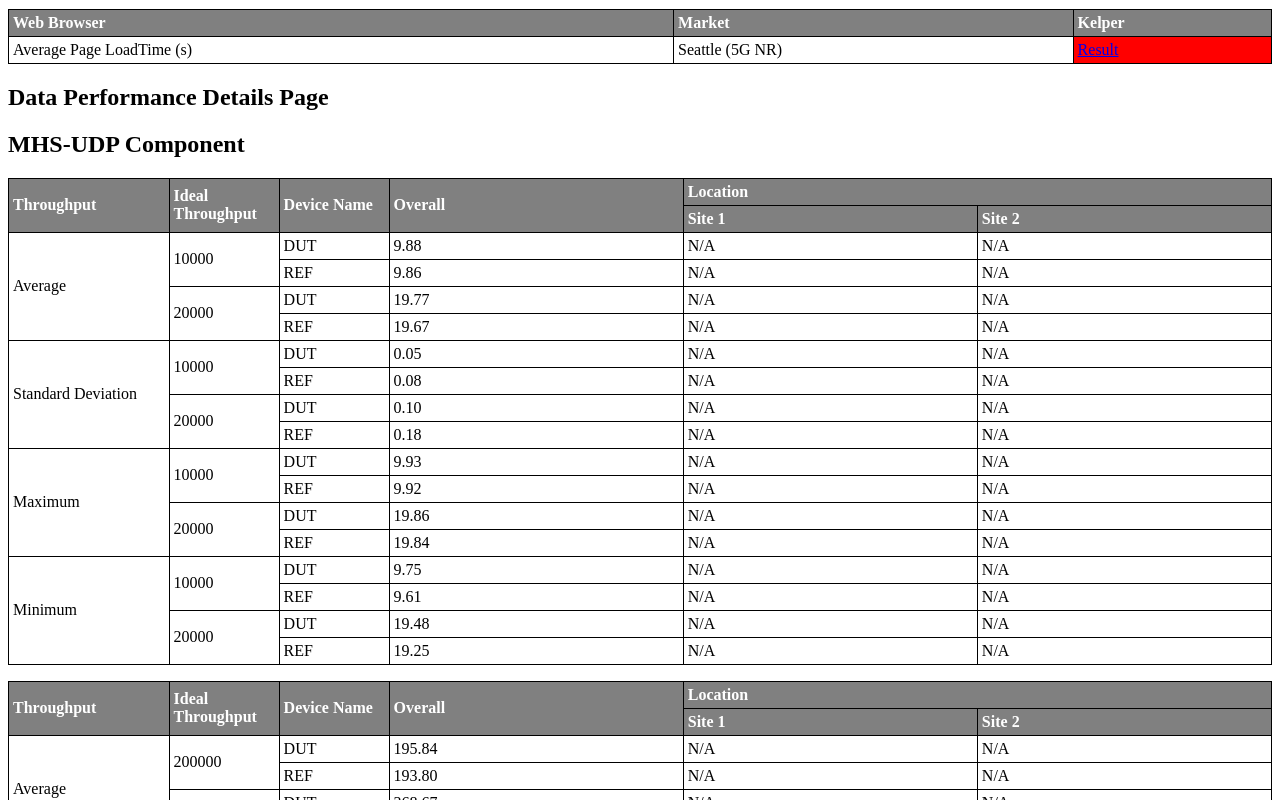
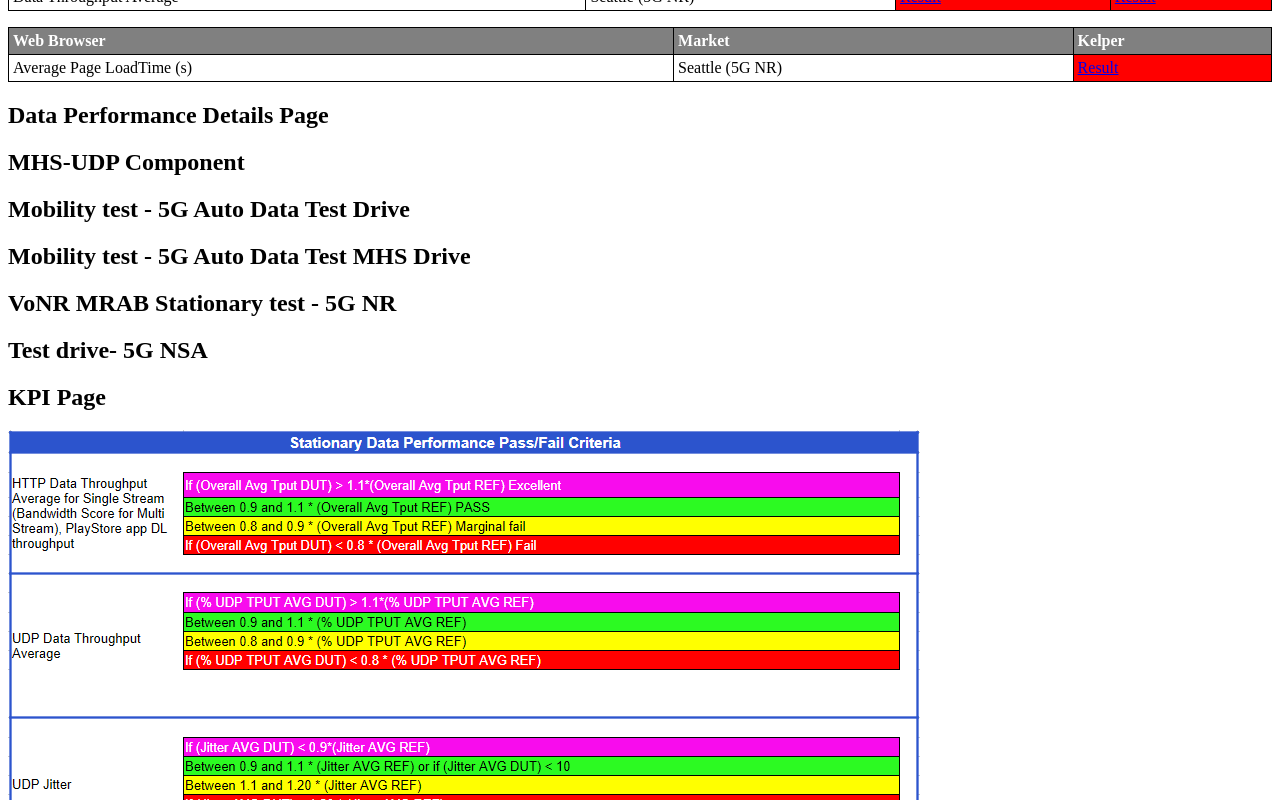
Before and after one commit to LiJieSu0/Fit4Launch_Report, a React (Create React App) app in the folder report-generator-app/: page / in a window 1280 px wide. Shown: the part 2340-3140 px from the top of the page. Built offline with nearby package versions, Linux system fonts and the light colour scheme; what chartjs-plugin-datalabels would draw is missing.

Commit message:
move table from Dploc3

```diff
--- a/report-generator-app/src/ReportDetails/DataPerformance/MHS/Dp_MHS_Udp_Component.js
+++ b/report-generator-app/src/ReportDetails/DataPerformance/MHS/Dp_MHS_Udp_Component.js
@@ -3,209 +3,13 @@ import DpMHSUdpTable from "./Table/DpMHSUdpTable";
 import udpDataRaw from '../../../DataFiles/SA/DpMHSResults/UDP.json'; // Direct import of JSON
 
 function Dp_MHS_Udp_Component() {
-  const [udpData, setUdpData] = useState(null);
-  const [error, setError] = useState(null);
-
-  useEffect(() => {
-    try {
-      setUdpData(udpDataRaw);
-    } catch (e) {
-      setError(e);
-    }
-  }, []);
-
-  const ulIdealThroughput = [10000, 20000];
-  const dlIdealThroughput = [200000, 400000];
-
-  const ulData = [];
-  const dlData = [];
-
-  if (error) {
-    return <div className='page-content'>Error: {error.message}</div>;
-  }
-
-  if (!udpData) {
-    return <div className='page-content'>Loading MHS-UDP data...</div>;
-  }
-
-  // Process udpData to populate ulData and dlData
-  const location1Data = udpData.Location1;
-
-  if (location1Data) {
-    // Process UL data
-    const ul10Mbps = location1Data["UDP Upload Task at 10 Mbps for 10 seconds"];
-    const ul20Mbps = location1Data["UDP Upload Task at 20 Mbps for 10 seconds"];
-
-    if (ul10Mbps) {
-      Object.keys(ul10Mbps).forEach(key => {
-        const deviceData = ul10Mbps[key];
-        if (deviceData["Analysis Direction"] === "UL") {
-          ulData.push({
-            Category: "Average",
-            IdealThroughput: 10000,
-            DeviceName: deviceData["Device Type"],
-            Overall: deviceData.Throughput.Mean.toFixed(2),
-            Site1: "N/A",
-            Site2: "N/A"
-          });
-          ulData.push({
-            Category: "Standard Deviation",
-            IdealThroughput: 10000,
-            DeviceName: deviceData["Device Type"],
-            Overall: deviceData.Throughput["Standard Deviation"].toFixed(2),
-            Site1: "N/A",
-            Site2: "N/A"
-          });
-          ulData.push({
-            Category: "Maximum",
-            IdealThroughput: 10000,
-            DeviceName: deviceData["Device Type"],
-            Overall: deviceData.Throughput.Maximum.toFixed(2),
-            Site1: "N/A",
-            Site2: "N/A"
-          });
-          ulData.push({
-            Category: "Minimum",
-            IdealThroughput: 10000,
-            DeviceName: deviceData["Device Type"],
-            Overall: deviceData.Throughput.Minimum.toFixed(2),
-            Site1: "N/A",
-            Site2: "N/A"
-          });
-        }
-      });
-    }
-
-    if (ul20Mbps) {
-      Object.keys(ul20Mbps).forEach(key => {
-        const deviceData = ul20Mbps[key];
-        if (deviceData["Analysis Direction"] === "UL") {
-          ulData.push({
-            Category: "Average",
-            IdealThroughput: 20000,
-            DeviceName: deviceData["Device Type"],
-            Overall: deviceData.Throughput.Mean.toFixed(2),
-            Site1: "N/A",
-            Site2: "N/A"
-          });
-          ulData.push({
-            Category: "Standard Deviation",
-            IdealThroughput: 20000,
-            DeviceName: deviceData["Device Type"],
-            Overall: deviceData.Throughput["Standard Deviation"].toFixed(2),
-            Site1: "N/A",
-            Site2: "N/A"
-          });
-          ulData.push({
-            Category: "Maximum",
-            IdealThroughput: 20000,
-            DeviceName: deviceData["Device Type"],
-            Overall: deviceData.Throughput.Maximum.toFixed(2),
-            Site1: "N/A",
-            Site2: "N/A"
-          });
-          ulData.push({
-            Category: "Minimum",
-            IdealThroughput: 20000,
-            DeviceName: deviceData["Device Type"],
-            Overall: deviceData.Throughput.Minimum.toFixed(2),
-            Site1: "N/A",
-            Site2: "N/A"
-          });
-        }
-      });
-    }
-
-    // Process DL data
-    const dl200Mbps = location1Data["UDP Download Task at 200 Mbps for 10 seconds"];
-    const dl400Mbps = location1Data["UDP Download Task at 400 Mbps for 10 seconds"];
-
-    if (dl200Mbps) {
-      Object.keys(dl200Mbps).forEach(key => {
-        const deviceData = dl200Mbps[key];
-        if (deviceData["Analysis Direction"] === "DL") {
-          dlData.push({
-            Category: "Average",
-            IdealThroughput: 200000,
-            DeviceName: deviceData["Device Type"],
-            Overall: deviceData.Throughput.Mean.toFixed(2),
-            Site1: "N/A",
-            Site2: "N/A"
-          });
-          dlData.push({
-            Category: "Standard Deviation",
-            IdealThroughput: 200000,
-            DeviceName: deviceData["Device Type"],
-            Overall: deviceData.Throughput["Standard Deviation"].toFixed(2),
-            Site1: "N/A",
-            Site2: "N/A"
-          });
-          dlData.push({
-            Category: "Maximum",
-            IdealThroughput: 200000,
-            DeviceName: deviceData["Device Type"],
-            Overall: deviceData.Throughput.Maximum.toFixed(2),
-            Site1: "N/A",
-            Site2: "N/A"
-          });
-          dlData.push({
-            Category: "Minimum",
-            IdealThroughput: 200000,
-            DeviceName: deviceData["Device Type"],
-            Overall: deviceData.Throughput.Minimum.toFixed(2),
-            Site1: "N/A",
-            Site2: "N/A"
-          });
-        }
-      });
-    }
-
-    if (dl400Mbps) {
-      Object.keys(dl400Mbps).forEach(key => {
-        const deviceData = dl400Mbps[key];
-        if (deviceData["Analysis Direction"] === "DL") {
-          dlData.push({
-            Category: "Average",
-            IdealThroughput: 400000,
-            DeviceName: deviceData["Device Type"],
-            Overall: deviceData.Throughput.Mean.toFixed(2),
-            Site1: "N/A",
-            Site2: "N/A"
-          });
-          dlData.push({
-            Category: "Standard Deviation",
-            IdealThroughput: 400000,
-            DeviceName: deviceData["Device Type"],
-            Overall: deviceData.Throughput["Standard Deviation"].toFixed(2),
-            Site1: "N/A",
-            Site2: "N/A"
-          });
-          dlData.push({
-            Category: "Maximum",
-            IdealThroughput: 400000,
-            DeviceName: deviceData["Device Type"],
-            Overall: deviceData.Throughput.Maximum.toFixed(2),
-            Site1: "N/A",
-            Site2: "N/A"
-          });
-          dlData.push({
-            Category: "Minimum",
-            IdealThroughput: 400000,
-            DeviceName: deviceData["Device Type"],
-            Overall: deviceData.Throughput.Minimum.toFixed(2),
-            Site1: "N/A",
-            Site2: "N/A"
-          });
-        }
-      });
-    }
-  }
 
   return (
     <div className='page-content'>
       <h2>MHS-UDP Component</h2>
-      <DpMHSUdpTable data={ulData} IdealThroughput={ulIdealThroughput} />
-      <DpMHSUdpTable data={dlData} IdealThroughput={dlIdealThroughput} />
+      {/* MHS UDP DL Table  */}
+      {/* MHS UDP UL Table  */}
+
     </div>
   );
 }
--- a/report-generator-app/src/ReportDetails/DataPerformance/MHS/Table/DpMHSUdpTable.js
+++ b/report-generator-app/src/ReportDetails/DataPerformance/MHS/Table/DpMHSUdpTable.js
@@ -1,79 +1,83 @@
 import React from 'react';
 
-function DpMHSUdpTable({ data, IdealThroughput }) {
-  const categories = ["Average", "Standard Deviation", "Maximum", "Minimum"];
+function MHSUdpTable({ data, tableName }) {
+  const calculateOverallAverage = (good, moderate) => {
+    const sum = parseFloat(good) + parseFloat(moderate);
+    return (sum / 2).toFixed(2); // Calculate average and format to 2 decimal places
+  };
 
-  const tableData = [];
+  // Dummy data structure for now, will be replaced with actual data
+  const getRowSpan = (currentMetric, currentIdealThroughput) => {
+    let count = 0;
+    for (let i = 0; i < data.length; i++) {
+      if (data[i].metric === currentMetric && data[i].idealThroughput === currentIdealThroughput) {
+        count++;
+      }
+    }
+    return count;
+  };
 
-  categories.forEach((category) => {
-    IdealThroughput.forEach((throughput) => {
-      const dutData = data.find(
-        (item) =>
-          item.Category === category &&
-          item.IdealThroughput === throughput &&
-          item.DeviceName === "DUT"
-      );
-      const refData = data.find(
-        (item) =>
-          item.Category === category &&
-          item.IdealThroughput === throughput &&
-          item.DeviceName === "REF"
-      );
+  const getMetricRowSpan = (currentMetric) => {
+    let count = 0;
+    for (let i = 0; i < data.length; i++) {
+      if (data[i].metric === currentMetric) {
+        count++;
+      }
+    }
+    return count;
+  };
 
-      tableData.push({
-        category: category,
-        idealThroughput: throughput,
-        deviceName: "DUT",
-        overall: dutData ? dutData.Overall : "",
-        site1: dutData ? dutData.Site1 : "",
-        site2: dutData ? dutData.Site2 : "",
-      });
-      tableData.push({
-        category: category,
-        idealThroughput: throughput,
-        deviceName: "REF",
-        overall: refData ? refData.Overall : "",
-        site1: refData ? refData.Site1 : "",
-        site2: refData ? refData.Site2 : "",
-      });
-    });
-  });
+  let lastMetric = null;
+  let lastIdealThroughput = null;
 
   return (
     <div className="">
-      <table className="general-table-style dp-details-table">
+      <h3>{tableName}</h3>
+      <table className="general-table-style udp-stationary-details-table">
         <thead>
           <tr>
-            <th rowSpan="2">Throughput</th>
+            <th rowSpan="2">Metric</th>
             <th rowSpan="2">Ideal Throughput</th>
             <th rowSpan="2">Device Name</th>
             <th rowSpan="2">Overall</th>
-            <th colSpan="2">Location</th>
+            <th colSpan="3">Location</th>
           </tr>
           <tr>
-            <th>Site 1</th>
-            <th>Site 2</th>
+            <th>Good</th>
+            <th>Moderate</th>
           </tr>
         </thead>
         <tbody>
-          {tableData.map((row, index) => (
-            <tr key={index}>
-              {row.deviceName === "DUT" && index % 4 === 0 && (
-                <td rowSpan="4">{row.category}</td>
-              )}
-              {row.deviceName === "DUT" && (index % 4 === 0 || index % 4 === 2) && (
-                <td rowSpan="2">{row.idealThroughput}</td>
-              )}
-              <td>{row.deviceName}</td>
-              <td>{row.overall}</td>
-              <td>{row.site1}</td>
-              <td>{row.site2}</td>
-            </tr>
-          ))}
+          {data.map((row, index) => {
+            const showMetric = row.metric !== lastMetric;
+            const showIdealThroughput = row.idealThroughput !== lastIdealThroughput || showMetric;
+
+            if (showMetric) {
+              lastMetric = row.metric;
+              lastIdealThroughput = row.idealThroughput;
+            } else if (showIdealThroughput) {
+              lastIdealThroughput = row.idealThroughput;
+            }
+
+            return (
+              <tr key={index}>
+                {showMetric && (
+                  <td rowSpan={getMetricRowSpan(row.metric)}>{row.metric}</td>
+                )}
+                {showIdealThroughput && (
+                  <td rowSpan={getRowSpan(row.metric, row.idealThroughput)}>{row.idealThroughput}</td>
+                )}
+                <td>{row.deviceName}</td>
+                <td>{calculateOverallAverage(row.location.good, row.location.moderate)}</td>
+                <td>{row.location.good.toFixed(2)}</td>
+                <td>{row.location.moderate.toFixed(2)}</td>
+              </tr>
+            );
+          })}
         </tbody>
       </table>
     </div>
   );
 }
 
-export default DpMHSUdpTable;
+export default MHSUdpTable;
```
